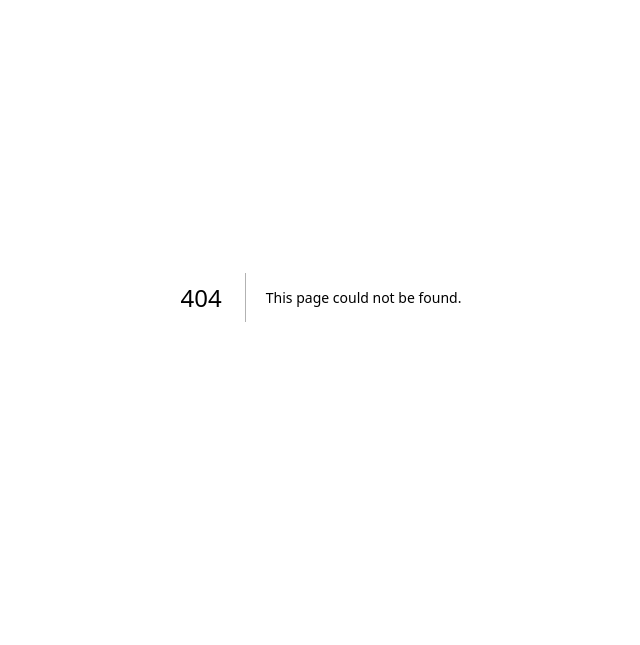
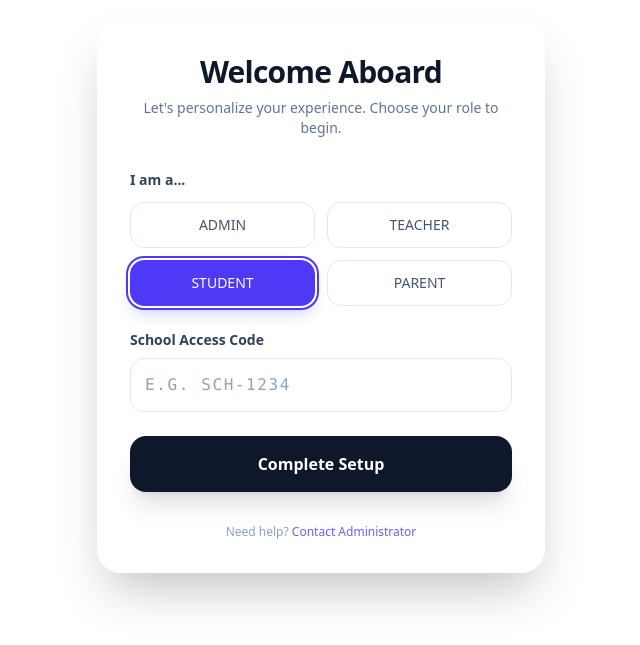
Before and after one commit to nebilesmaelsuleyman/CupstoneProject, a Next.js app: page /onboarding in a window 1280 px wide. Before the commit this address had no page. Shown: the part 103-748 px from the top of the page, without its empty margins (319-959 px from the left). Built offline with nearby package versions, Linux system fonts and the light colour scheme.

Commit message:
onboard page

```diff
--- a/package.json
+++ b/package.json
@@ -18,6 +18,7 @@
     "@radix-ui/react-tabs": "^1.1.13",
     "@radix-ui/react-tooltip": "^1.2.8",
     "@tailwindcss/postcss": "^4.1.17",
+    "axios": "^1.13.2",
     "class-variance-authority": "^0.7.1",
     "clsx": "^2.1.1",
     "lucide-react": "^0.556.0",
--- a/src/app/globals.css
+++ b/src/app/globals.css
@@ -16,8 +16,7 @@ body {
 
 * {
   box-sizing: border-box;
-  padding: 0;
-  margin: 0;
+
 }
 
 a {
--- /dev/null
+++ b/src/app/onboarding/page.tsx
@@ -0,0 +1,118 @@
+'use client'
+
+import { useState } from 'react'
+import { useRouter } from 'next/navigation'
+import axios from 'axios'
+
+const roles = ['ADMIN', 'TEACHER', 'STUDENT', 'PARENT']
+
+export default function OnboardingPage() {
+  const [role, setRole] = useState<string>('STUDENT')
+  const [schoolCode, setSchoolCode] = useState<string>('')
+  const [loading, setLoading] = useState(false)
+  const [error, setError] = useState('')
+  const router = useRouter()
+
+  const handleSubmit = async (e: React.FormEvent) => {
+    e.preventDefault()
+    setLoading(true)
+    setError('')
+
+    try {
+      await axios.post('/api/onboarding', { role, schoolCode })
+      router.push('/dashboard')
+    } catch (err: any) {
+      setError(err.response?.data?.message || 'Something went wrong')
+    } finally {
+      setLoading(false)
+    }
+  }
+
+  return (
+    // Modern Gradient Background
+    <div className="min-h-screen flex items-center justify-center bg-[radial-gradient(ellipse_at_top_left,_var(--tw-gradient-stops))] from-indigo-200 via-slate-100 to-emerald-100 p-6">
+
+      {/* Glassmorphism Card */}
+      <div className="w-full max-w-md bg-white/80 backdrop-blur-xl border border-white/20 shadow-2xl rounded-3xl p-8 transition-all duration-300 hover:shadow-indigo-500/10">
+
+        <header className="mb-8 text-center">
+          <h1 className="text-3xl font-extrabold text-slate-900 tracking-tight mb-2">
+            Welcome Aboard
+          </h1>
+          <p className="text-slate-500 text-sm">
+            Let's personalize your experience. Choose your role to begin.
+          </p>
+        </header>
+
+        <form onSubmit={handleSubmit} className="space-y-6">
+
+          {/* Modern Role Selection (Chips instead of Radios) */}
+          <div>
+            <label className="block text-sm font-semibold text-slate-700 mb-3!">
+              I am a...
+            </label>
+            <div className="grid grid-cols-2 gap-3!">
+              {roles.map((r) => (
+                <button
+                  key={r}
+                  type="button"
+                  onClick={() => setRole(r)}
+                  className={`py-3 px-4 rounded-xl text-sm font-medium border transition-all duration-200 ${
+                    role === r
+                      ? 'bg-indigo-600 border-indigo-600 text-white shadow-lg shadow-indigo-200 ring-2 ring-indigo-600 ring-offset-2'
+                      : 'bg-white border-slate-200 text-slate-600 hover:border-indigo-300 hover:bg-indigo-50'
+                  }`}
+                >
+                  {r}
+                </button>
+              ))}
+            </div>
+          </div>
+
+          {/* Styled Input Field */}
+          <div className="space-y-2!">
+            <label className="block text-sm font-semibold text-slate-700">
+              School Access Code
+            </label>
+            <input
+              type="text"
+              value={schoolCode}
+              onChange={(e) => setSchoolCode(e.target.value.toUpperCase())}
+              placeholder="e.g. SCH-1234"
+              className="w-full bg-white/50 border border-slate-200 rounded-xl p-3.5! text-slate-900 placeholder:text-slate-400 focus:outline-none focus:ring-2 focus:ring-indigo-500/20 focus:border-indigo-500 transition-all uppercase tracking-widest font-mono"
+              required
+            />
+          </div>
+
+          {error && (
+            <div className="p-3! rounded-lg bg-red-50 border border-red-100 text-red-600 text-xs font-medium animate-pulse">
+              ⚠️ {error}
+            </div>
+          )}
+
+          {/* High-End Button */}
+          <button
+            type="submit"
+            disabled={loading}
+            className="w-full relative group overflow-hidden bg-slate-900 text-white py-4 rounded-2xl font-bold transition-all duration-300 hover:bg-slate-800 disabled:opacity-70 disabled:cursor-not-allowed shadow-xl active:scale-[0.98]"
+          >
+            <span className="relative z-10 flex items-center justify-center gap-2">
+              {loading ? (
+                <>
+                  <div className="h-4 w-4 border-2 border-white/30 border-t-white rounded-full animate-spin" />
+                  Setting things up...
+                </>
+              ) : (
+                'Complete Setup'
+              )}
+            </span>
+          </button>
+        </form>
+
+        <footer className="mt-8 text-center text-slate-400 text-xs">
+          Need help? <span className="text-indigo-500 hover:underline cursor-pointer">Contact Administrator</span>
+        </footer>
+      </div>
+    </div>
+  )
+}
--- a/tsconfig.json
+++ b/tsconfig.json
@@ -29,6 +29,6 @@
     ".next/types/**/*.ts",
     ".next/dev/types/**/*.ts",
     "**/*.mts"
-, "postcss.config.mjs"  ],
+, "postcss.config.mjs", "src/app/onboarding"  ],
   "exclude": ["node_modules"]
 }
```
Also changed, not shown: 1 other file (tests, documents, lock files or other folders).
